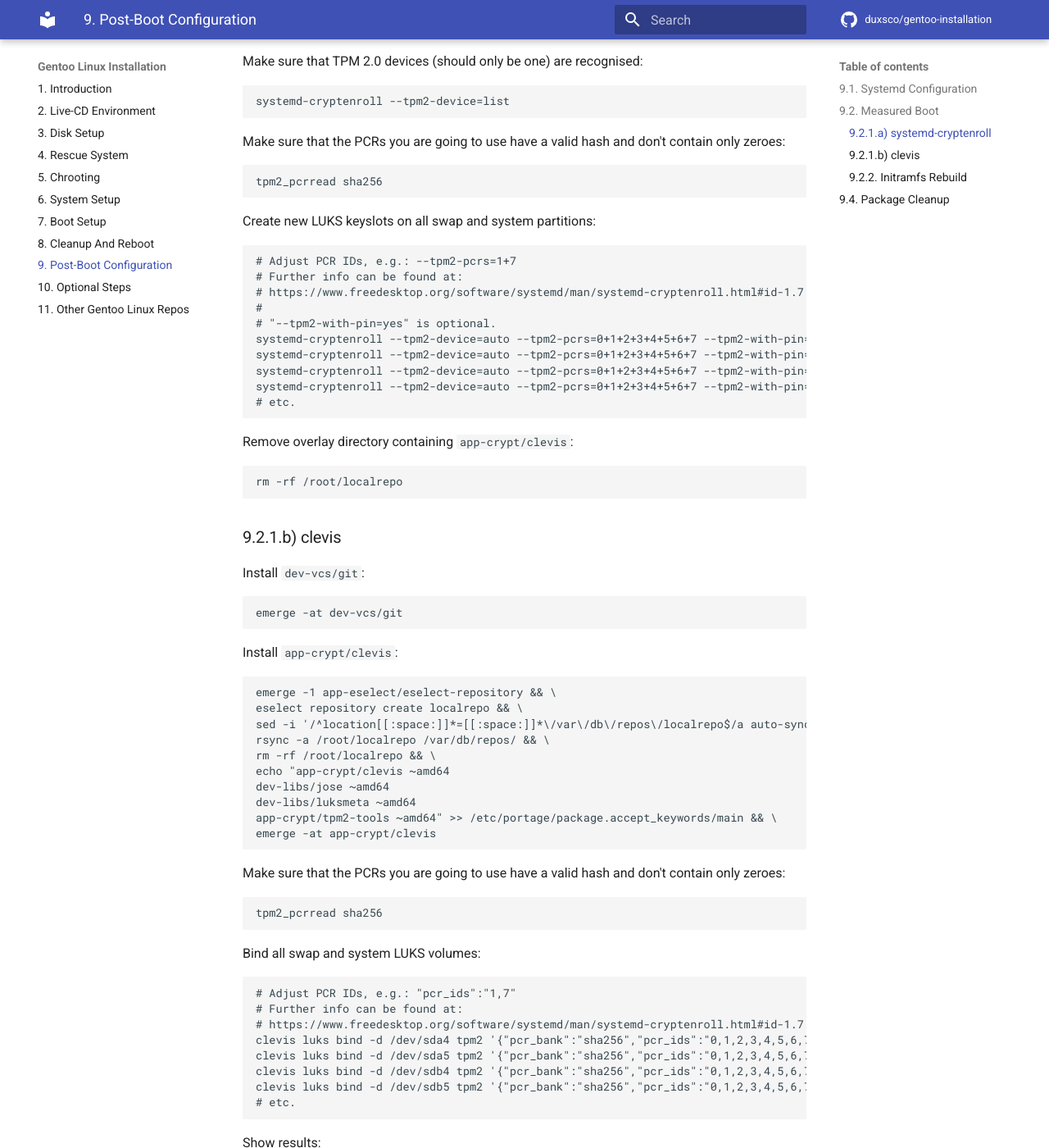
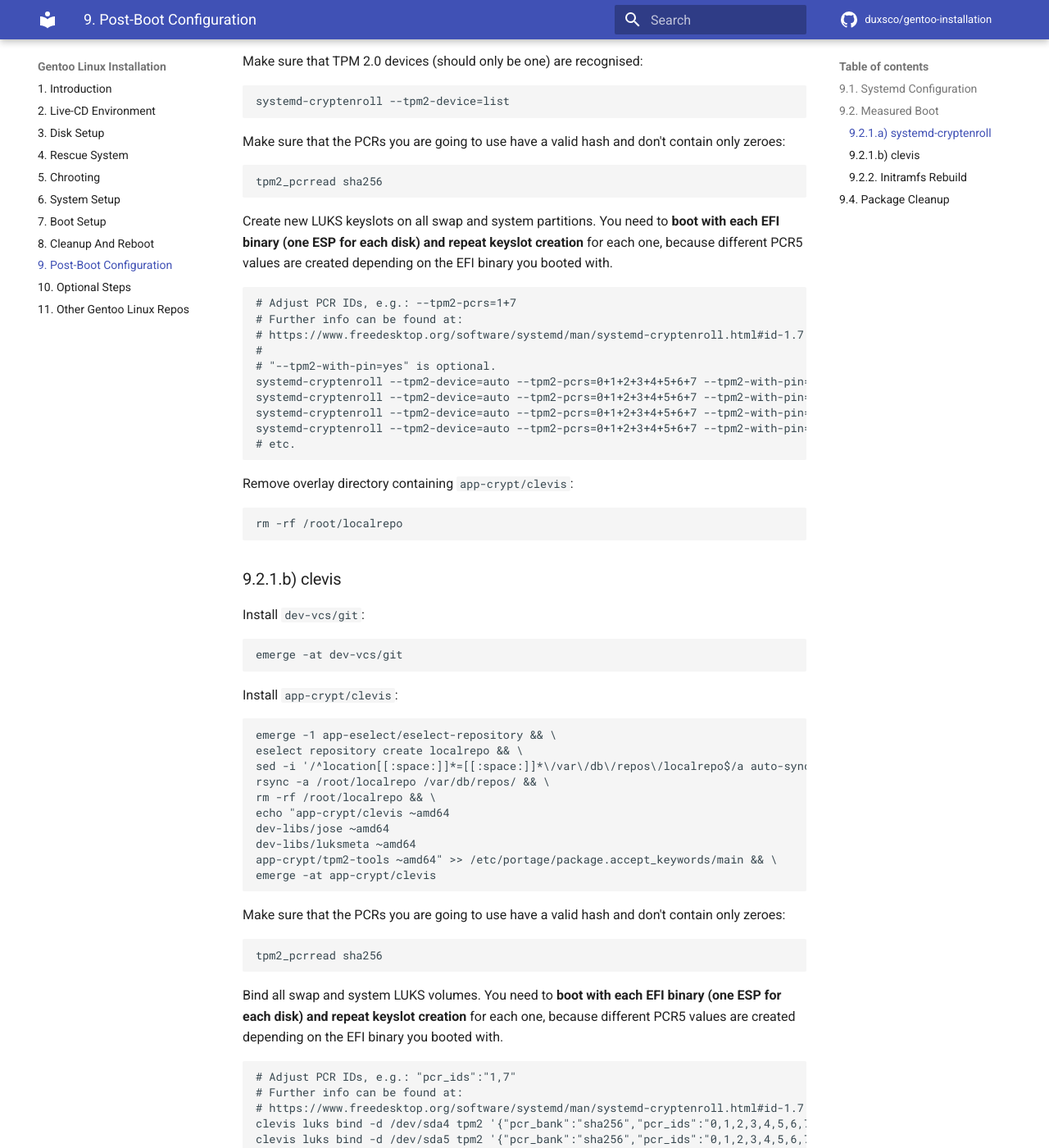
Before and after one commit to duxsco/gentoo-installation, an MkDocs documentation site: the page built from docs/post-boot_configuration.md, in a window 1280 px wide and 1400 px high, scrolled down 1951 px. Shown: the whole window at 82% size. Built offline with MkDocs 1.6.1 and Material for MkDocs 9.7.7, drawn with Linux system fonts in a browser that asks for light colours; comment, search, counter and statistics services are not loaded.

Commit message:
Update doc in LUKS keyslot creation

````diff
--- a/docs/post-boot_configuration.md
+++ b/docs/post-boot_configuration.md
@@ -101,7 +101,7 @@ Make sure that the PCRs you are going to use have a valid hash and don't contain
 tpm2_pcrread sha256
 ```
 
-Create new LUKS keyslots on all swap and system partitions:
+Create new LUKS keyslots on all swap and system partitions. You need to **boot with each EFI binary (one ESP for each disk) and repeat keyslot creation** for each one, because different PCR5 values are created depending on the EFI binary you booted with.
 
 ```bash
 # Adjust PCR IDs, e.g.: --tpm2-pcrs=1+7
@@ -151,7 +151,7 @@ Make sure that the PCRs you are going to use have a valid hash and don't contain
 tpm2_pcrread sha256
 ```
 
-Bind all swap and system LUKS volumes:
+Bind all swap and system LUKS volumes. You need to **boot with each EFI binary (one ESP for each disk) and repeat keyslot creation** for each one, because different PCR5 values are created depending on the EFI binary you booted with.
 
 ```bash
 # Adjust PCR IDs, e.g.: "pcr_ids":"1,7"
````
